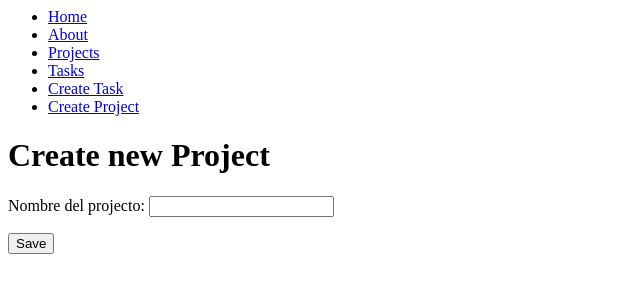
After one commit to JeanGC970520/mysite, a Django app: page /myapp/create_project/ in a window 1280 px wide. The commit adds this page. Shown: the top 300 px of the page, without its empty margins (0-640 px from the left). Run offline with Django 4.2, Linux system fonts and the light colour scheme.

Commit message:
Creating other form to create a Project

```diff
--- a/myapp/forms.py
+++ b/myapp/forms.py
@@ -3,3 +3,7 @@ from django import forms
 class CreateNewTask(forms.Form):
     title = forms.CharField(label="Titulo de tarea", max_length=200)
     description = forms.CharField(label="Descripcion de la tarea",widget=forms.Textarea)
+
+
+class CreateNewProject(forms.Form):
+    name = forms.CharField(label="Nombre del projecto", max_length=200)
--- a/myapp/templates/layouts/base.html
+++ b/myapp/templates/layouts/base.html
@@ -10,10 +10,13 @@
             <a href="/myapp/projects">Projects</a>
         </li>
         <li>
-            <a href="/myapp/task">Tasks</a>
+            <a href="/myapp/tasks">Tasks</a>
         </li>
         <li>
             <a href="/myapp/create_task">Create Task</a>
+        </li>
+        <li>
+            <a href="/myapp/create_project">Create Project</a>
         </li>
     </ul>
 </nav>
--- /dev/null
+++ b/myapp/templates/projects/create_project.html
@@ -0,0 +1,16 @@
+{% extends 'layouts/base.html' %}
+
+{% block content %}
+
+<h1>Create new Project</h1>
+
+
+<form method="POST">
+    {% csrf_token %}
+    {{ form.as_p }}
+    <button>
+        Save
+    </button>
+</form>
+
+{% endblock %}
--- a/myapp/templates/task.html
+++ b/myapp/templates/tasks/tasks.html
@@ -1,5 +1,5 @@
 {# Heredando base2.html para propositos educativos #}
-{% extends 'layouts/base2.html' %}
+{% extends 'layouts/base.html' %}
 
 {% block content %}
 
--- a/myapp/urls.py
+++ b/myapp/urls.py
@@ -11,6 +11,7 @@ urlpatterns = [
     # ! tendra que recibir dicho parametro y hacer la operacion correspondiente.
     path("hello/<str:username>", views.hello),
     path("projects/", views.projects),
-    path("task/", views.task),
+    path("tasks/", views.tasks),
     path("create_task/", views.createTask),
+    path("create_project/", views.createProject),
 ]
--- a/myapp/views.py
+++ b/myapp/views.py
@@ -3,7 +3,7 @@ from django.http import HttpResponse
 from django.shortcuts import get_object_or_404, render
 
 from .models import Project, Task
-from .forms import CreateNewTask
+from .forms import CreateNewTask, CreateNewProject
 
 # Create your views here.
 # Funciones que se ejecutaran cuando un end-point sea llamado.
@@ -32,26 +32,28 @@ def projects(request):
     # * Con  un formato de lista y un tipo de respuesta JSON
     # projects = list(Project.objects.values())
     projects = Project.objects.all()
-    return render(request, "projects.html", {
+    return render(request, "projects/projects.html", {
         'projects' : projects,
     })
 
-def task(request):
+def tasks(request):
     # * Usamos el metodo get_object_or_404() para que no marque un error
     # * sino que devuelva un 404 Not Found en caso que no exista el registro.
     # task = Task.objects.get(id=id)
     #task = get_object_or_404(Task, id=id)
     tasks = Task.objects.all()
-    return render(request, "task.html", {
+    return render(request, "tasks/tasks.html", {
         'tasks' : tasks,
     })
 
 def createTask(request):
+    # ! Para cuando el front haga un request GET, se despliegue el formulario
     if request.method == 'GET':
 
-        return render(request, 'create_task.html', {
+        return render(request, 'tasks/create_task.html', {
             'form' : CreateNewTask(),
         })
+    # ! Para cuando desde el front se haga la peticion de crear una nueva tarea
     else:
         print(request.POST['title'])
         print(request.POST['description'])
@@ -60,4 +62,13 @@ def createTask(request):
             description=request.POST['description'],
             project_id=2,
         )
-        return redirect('/myapp/task')
+        return redirect('/myapp/tasks')
+
+def createProject(request):
+    if request.method == 'GET':
+        return render(request, 'projects/create_project.html', {
+            'form' : CreateNewProject(),
+        })
+    else:
+        Project.objects.create(name=request.POST['name'])
+        return redirect('/myapp/projects')
```
Also changed, not shown: db.sqlite3, myapp/templates/projects/projects.html (renamed from myapp/templates/projects.html), myapp/templates/tasks/create_task.html (renamed from myapp/templates/create_task.html).
